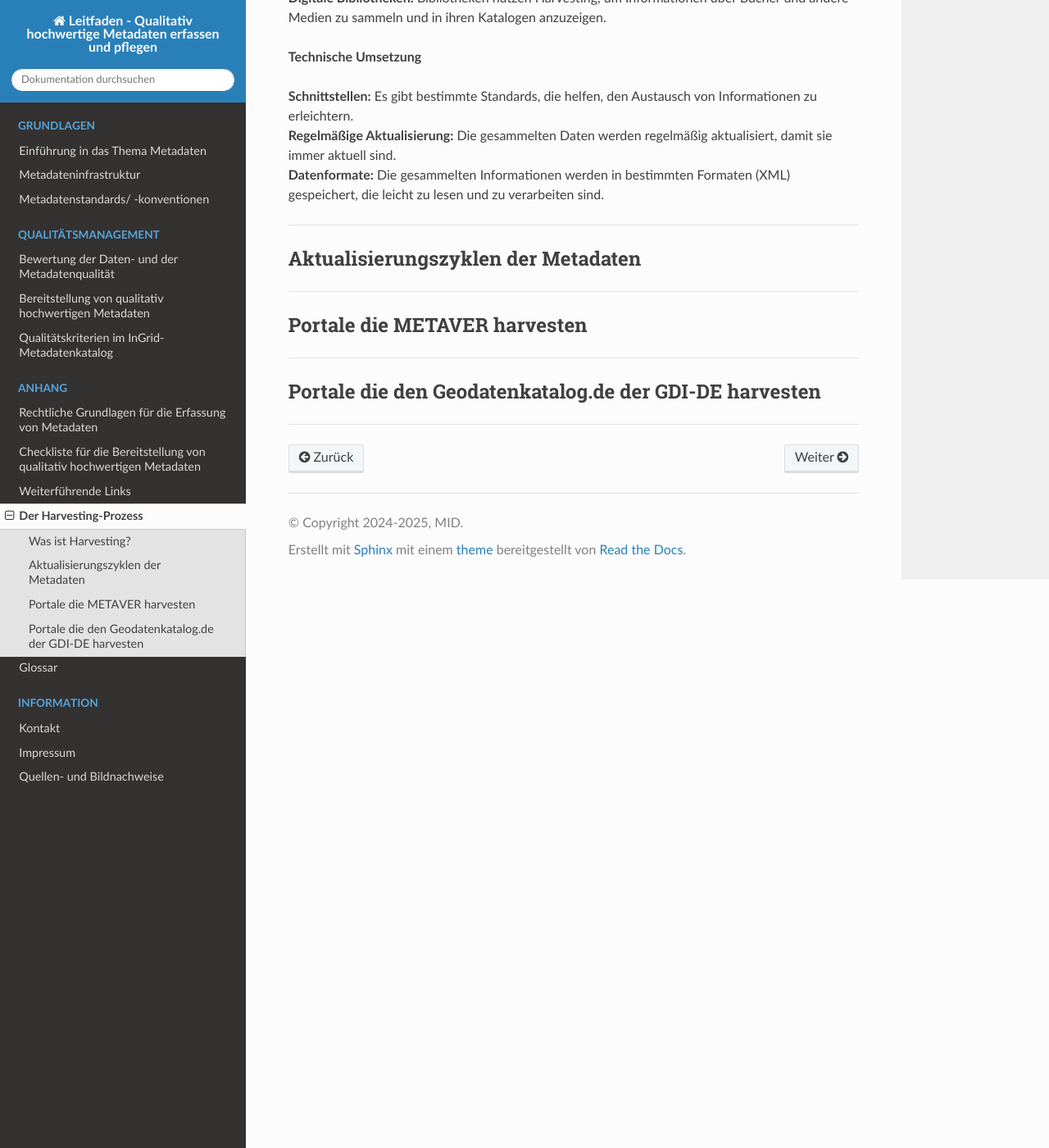
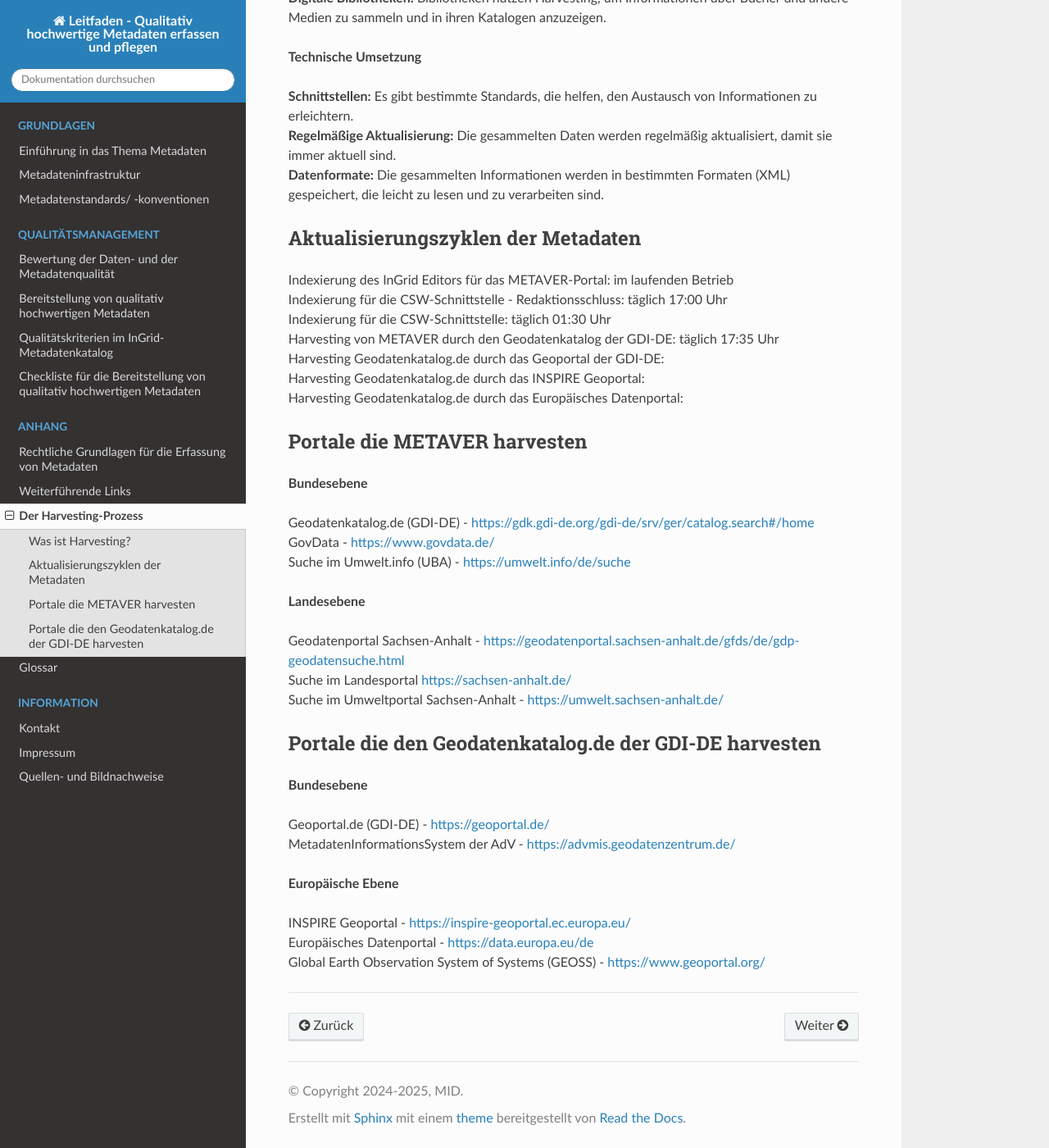
Before and after one commit to tomiwo/ingrid-mdk-st-high-quality-metadata, a Sphinx documentation site: the page built from docs/anhang/harvesting-prozess.rst, in a window 1280 px wide and 1400 px high, scrolled down 734 px. Shown: the whole window at 82% size. Built offline with Sphinx 7.4.7 and the Read the Docs theme 3.1.0, drawn with Linux system fonts in a browser that asks for light colours.

Commit message:
Aktualaisierung

```diff
--- a/docs/anhang/harvesting-prozess.rst
+++ b/docs/anhang/harvesting-prozess.rst
@@ -1,7 +1,9 @@
 
+=======================
 Der Harvesting-Prozess
 =======================
 
+-------------------
 Was ist Harvesting?
 -------------------
 
@@ -27,19 +29,51 @@ Harvesting ist das systematische Sammeln (Ernten) von Informationen aus verschie
 | **Datenformate:** Die gesammelten Informationen werden in bestimmten Formaten (XML) gespeichert, die leicht zu lesen und zu verarbeiten sind.
 
 
----------------------------------------------------------------
-
+-----------------------------------
 Aktualisierungszyklen der Metadaten
 -----------------------------------
 
----------------------------------------------------------------
+| Indexierung des InGrid Editors für das METAVER-Portal: im laufenden Betrieb
+| Indexierung für die CSW-Schnittstelle - Redaktionsschluss: täglich 17:00 Uhr
+| Indexierung für die CSW-Schnittstelle: täglich 01:30 Uhr
+| Harvesting von METAVER durch den Geodatenkatalog der GDI-DE: täglich 17:35 Uhr
+| Harvesting Geodatenkatalog.de durch das Geoportal der GDI-DE:
+| Harvesting Geodatenkatalog.de durch das INSPIRE Geoportal:
+| Harvesting Geodatenkatalog.de durch das Europäisches Datenportal:
 
+
+------------------------------
 Portale die METAVER harvesten
 ------------------------------
 
----------------------------------------------------------------
+**Bundesebene**
 
+| Geodatenkatalog.de (GDI-DE) - https://gdk.gdi-de.org/gdi-de/srv/ger/catalog.search#/home
+| GovData - https://www.govdata.de/
+| Suche im Umwelt.info (UBA) - https://umwelt.info/de/suche
+
+
+**Landesebene**
+
+| Geodatenportal Sachsen-Anhalt - https://geodatenportal.sachsen-anhalt.de/gfds/de/gdp-geodatensuche.html
+| Suche im Landesportal https://sachsen-anhalt.de/
+| Suche im Umweltportal Sachsen-Anhalt - https://umwelt.sachsen-anhalt.de/
+
+
+--------------------------------------------------------
 Portale die den Geodatenkatalog.de der GDI-DE harvesten
 --------------------------------------------------------
 
+**Bundesebene**
+
+| Geoportal.de (GDI-DE) - https://geoportal.de/
+| MetadatenInformationsSystem der AdV - https://advmis.geodatenzentrum.de/
+
+
+**Europäische Ebene**
+
+| INSPIRE Geoportal - https://inspire-geoportal.ec.europa.eu/
+| Europäisches Datenportal - https://data.europa.eu/de
+| Global Earth Observation System of Systems (GEOSS) - https://www.geoportal.org/
+
 ---------------------------------------------------------------
--- a/docs/index.rst
+++ b/docs/index.rst
@@ -41,13 +41,13 @@
    qualitaetsmanagement/bewertung.rst
    qualitaetsmanagement/bereitstellung.rst
    qualitaetsmanagement/metadatenschema-ige.rst
+   qualitaetsmanagement/checkliste.rst
 
 .. toctree::
    :maxdepth: 3
    :caption: Anhang
 
    anhang/rechtliche-grundlagen.rst
-   anhang/checkliste.rst
    anhang/links.rst
    anhang/harvesting-prozess.rst
    anhang/wichtige-begriffe.rst
```
Also changed, not shown: docs/qualitaetsmanagement/checkliste.rst (renamed from docs/anhang/checkliste.rst).
